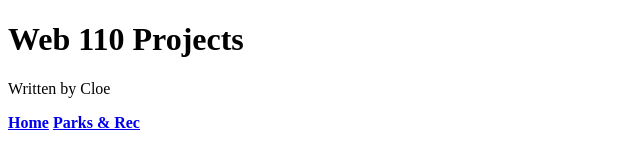
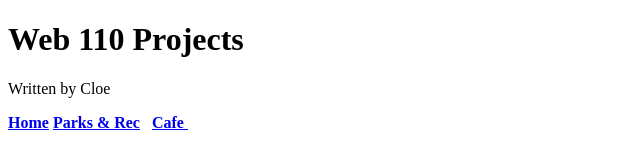
Before and after one commit to thecsnider/web110fall, a plain HTML site: page index.html in a window 1280 px wide. Shown: the full height of the page, 0-640 px from the left. Drawn offline with Linux system fonts and the light colour scheme.

Commit message:
Update index.html

```diff
--- a/index.html
+++ b/index.html
@@ -10,6 +10,8 @@
 		<nav>
 			<a href="index.html"><b>Home</b></a>
 			<a href="Week2Project/home.html"><b>Parks &amp; Rec</b></a> &nbsp;
+			<a href="week4project/home.html"><b>Cafe</b> </a> &nbsp;
 		</nav>
 	</body>
+
 </html>
```
